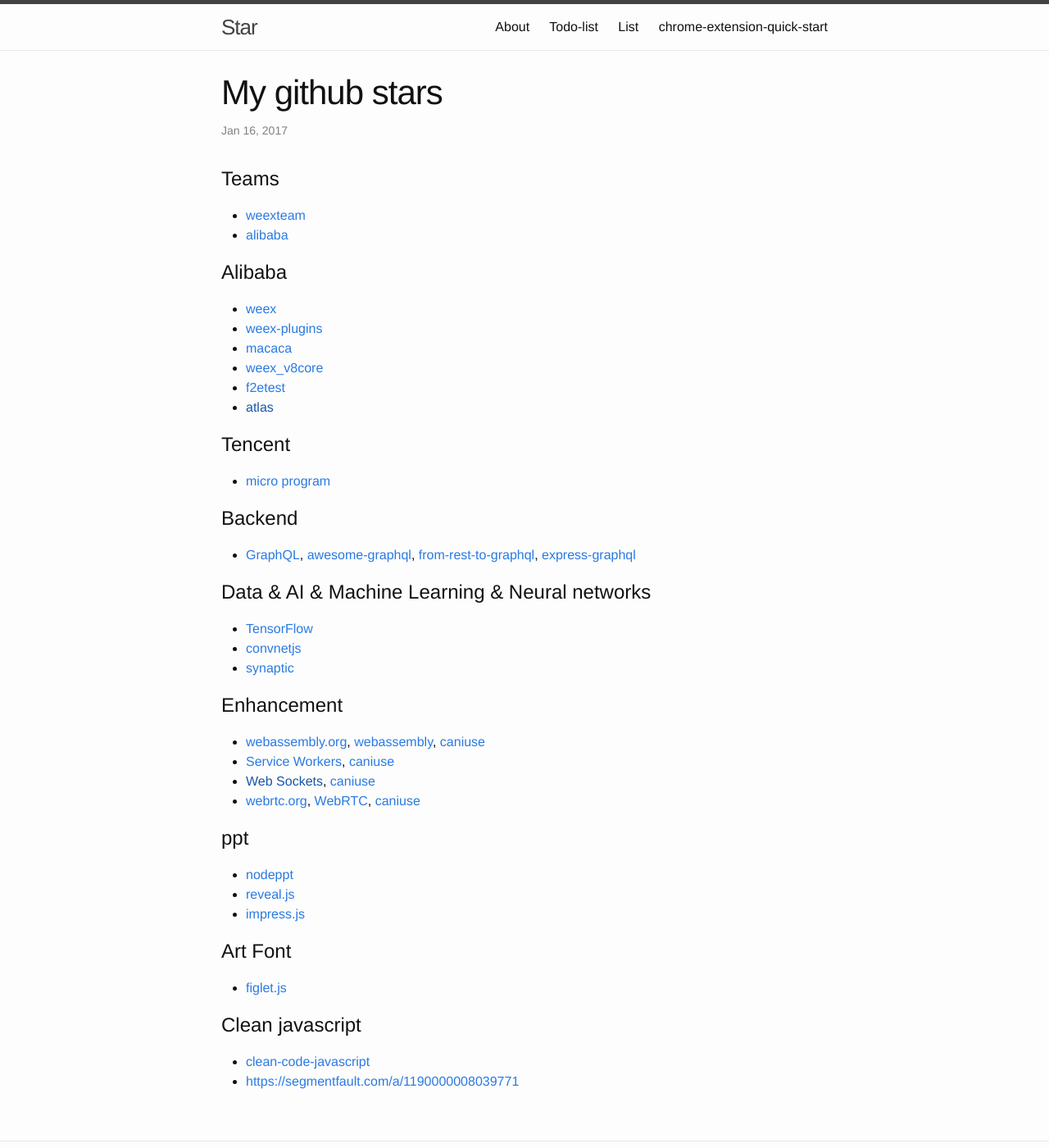
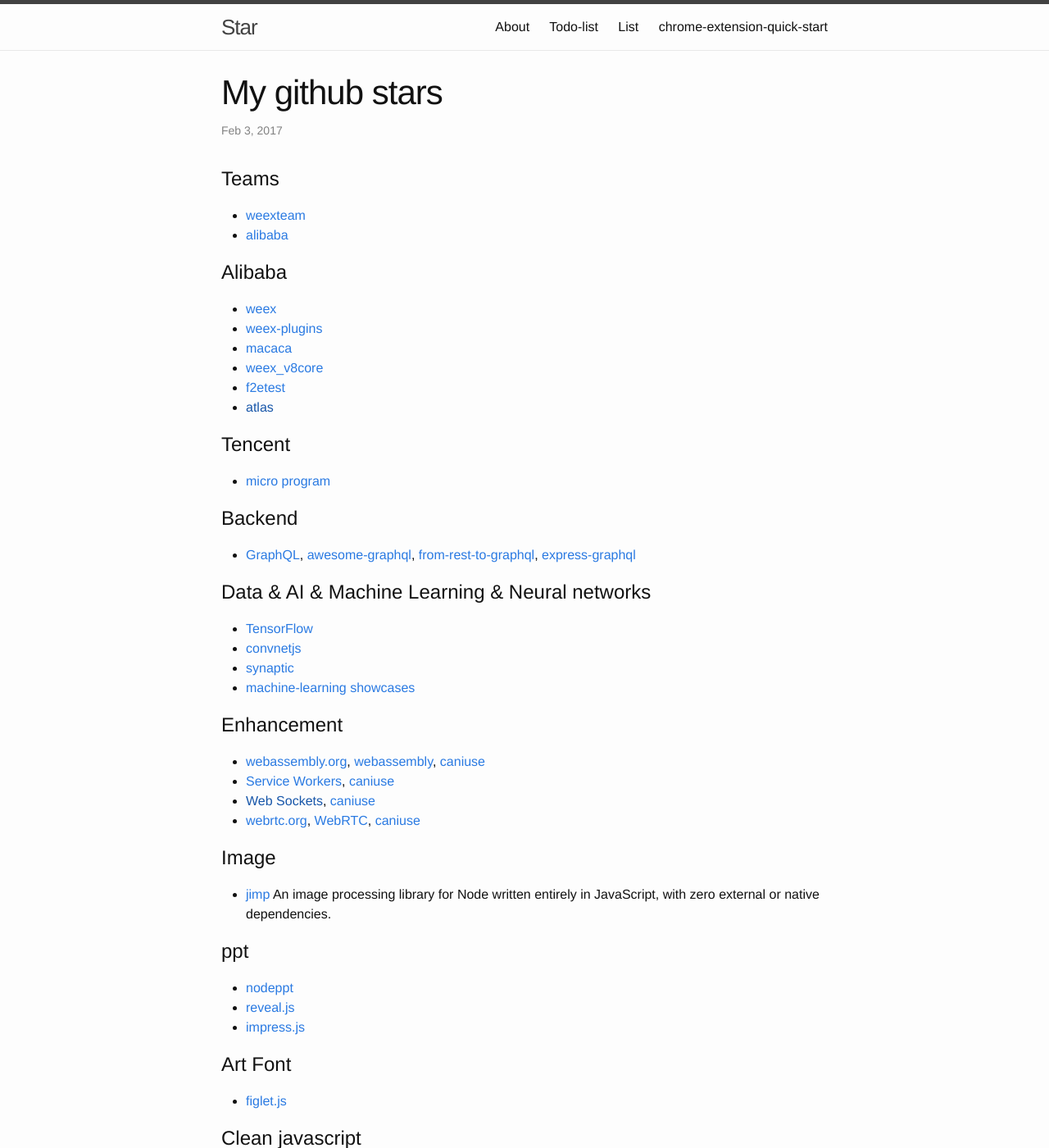
Before and after one commit to zhoukekestar/notes, a Jekyll site: the page built from _posts/2017-01-05-my-stars.md, in a window 1280 px wide and 1400 px high. Shown: the whole window at 82% size. Built offline with Jekyll 4.4.1, drawn with Linux system fonts in a browser that asks for light colours.

Commit message:
Added: image

```diff
--- a/_posts/2017-01-05-my-stars.md
+++ b/_posts/2017-01-05-my-stars.md
@@ -1,7 +1,7 @@
 ---
 layout: post
 title:  "My github stars"
-date:   2017-01-16 10:26:00 +0800
+date:   2017-02-03 09:50:00 +0800
 categories: github stars
 ---
 
@@ -27,12 +27,16 @@
 * [TensorFlow](https://www.tensorflow.org/)
 * [convnetjs](https://github.com/karpathy/convnetjs)
 * [synaptic](https://github.com/cazala/synaptic)
+* [machine-learning showcases](https://github.com/showcases/machine-learning)
 
 # Enhancement
 * [webassembly.org](http://webassembly.org/), [webassembly](https://github.com/webassembly/), [caniuse](http://caniuse.com/#search=WebAssembly)
 * [Service Workers](https://developer.mozilla.org/en-US/docs/Web/API/Service_Worker_API),  [caniuse](http://caniuse.com/#search=service%20workers)
 * [Web Sockets](), [caniuse](http://caniuse.com/#search=web%20sockets)
 * [webrtc.org](https://webrtc.org/), [WebRTC](https://developer.mozilla.org/en-US/docs/Glossary/WebRTC), [caniuse](http://caniuse.com/#search=webrtc)
+
+# Image
+* [jimp](https://github.com/oliver-moran/jimp) An image processing library for Node written entirely in JavaScript, with zero external or native dependencies.
 
 # ppt
 * [nodeppt](https://github.com/ksky521/nodePPT)
```
